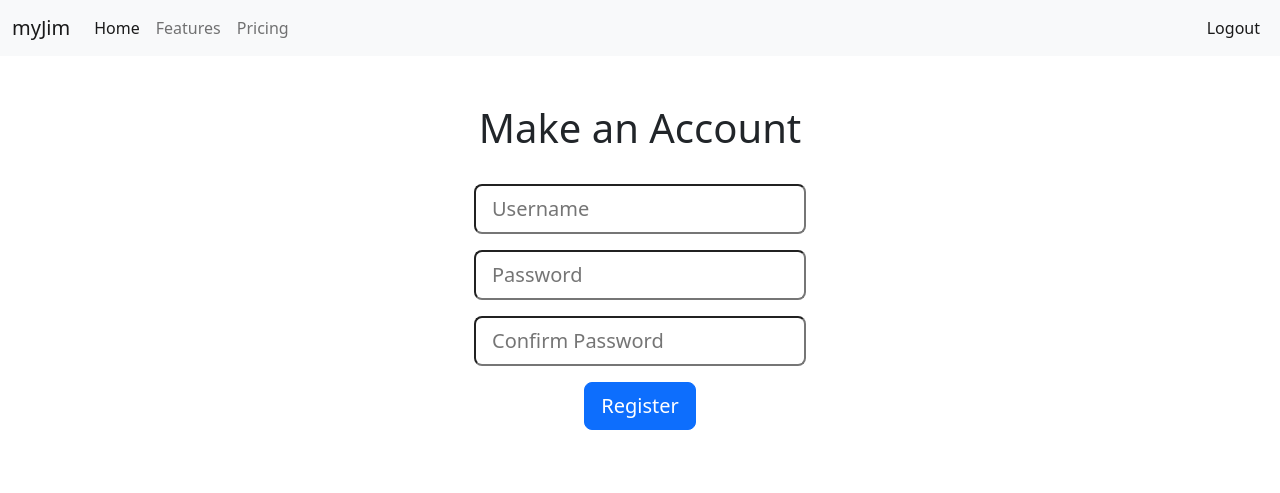
After one commit to rkhan71/myJim, a Flask app: page /register in a window 1280 px wide. The commit adds this page. Shown: the top 493 px of the page. Run offline with Flask 2, Linux system fonts and the light colour scheme.

Commit message:
adds sql database and allows users to register accounts

```diff
--- a/app.py
+++ b/app.py
@@ -1,8 +1,35 @@
-from flask import Flask, render_template
+from flask import Flask, render_template, redirect, request, session
+from flask_session import Session
+from werkzeug.security import check_password_hash, generate_password_hash
+import sqlite3
 
 app = Flask(__name__)
 
+app.config["TEMPLATES_AUTO_RELOAD"] = True
+
 @app.route("/")
 def index():
-    message = "Wagwan! Welcome to myJim."
-    return render_template("index.html", message = message)
+    return render_template("index.html")
+
+@app.route("/register", methods=["GET", "POST"])
+def register():
+    if request.method == "POST":
+        if not request.form.get("username") or not request.form.get("password") or not request.form.get("confirm"):
+            return redirect("error.html")
+        if request.form.get("password") != request.form.get("confirm"):
+            return redirect("error.html")
+        connect = sqlite3.connect("myJim.db")
+        cursor = connect.cursor()
+        cursor.execute("SELECT username FROM users")
+        uname = request.form.get("username")
+        unames = cursor.fetchall()
+        for i in unames:
+            if i == uname:
+                return redirect("error.html")
+        pword = generate_password_hash(request.form.get("password"))
+        cursor.execute("INSERT INTO users (username, hash) VALUES (?, ?)", (uname, pword))
+        connect.commit()
+        connect.close()
+        return redirect("/")
+    else:
+        return render_template("register.html")
--- a/templates/index.html
+++ b/templates/index.html
@@ -1,5 +1,5 @@
 {% extends "layout.html" %}
 
 {% block body %}
-    {{ message }}
+    <p>This is homepage for now bwana. Click logout to go to register page. All that works right now.</p>
 {% endblock %}
--- a/templates/layout.html
+++ b/templates/layout.html
@@ -11,7 +11,7 @@
     <body>
         <nav class="navbar navbar-expand-lg bg-light">
             <div class="container-fluid">
-              <a class="navbar-brand" href="#">myJim</a>
+              <a class="navbar-brand" href="/">myJim</a>
               <button class="navbar-toggler" type="button" data-bs-toggle="collapse" data-bs-target="#navbarNav" aria-controls="navbarNav" aria-expanded="false" aria-label="Toggle navigation">
                 <span class="navbar-toggler-icon"></span>
               </button>
@@ -29,13 +29,15 @@
                 </ul>
                 <ul class="navbar-nav ms-auto">
                     <li class="nav-item">
-                      <a class="nav-link active" aria-current="page" href="#">Logout</a>
+                      <a class="nav-link active" aria-current="page" href="/register">Logout</a>
                     </li>
                 </ul>
               </div>
             </div>
           </nav>
-        {% block body %}{% endblock %}
+          <main class="container-fluid py-5 text-center">
+            {% block body %}{% endblock %}
+          </main>
         <script src="https://cdn.jsdelivr.net/npm/bootstrap@5.2.0-beta1/dist/js/bootstrap.bundle.min.js" integrity="sha384-pprn3073KE6tl6bjs2QrFaJGz5/SUsLqktiwsUTF55Jfv3qYSDhgCecCxMW52nD2" crossorigin="anonymous"></script>
     </body>
 </html>
--- /dev/null
+++ b/templates/register.html
@@ -0,0 +1,21 @@
+{% extends "layout.html" %}
+
+{% block body %}
+<div class="container mb-3">
+    <h1>Make an Account</h1>
+</div>
+<div class="container py-3">
+    <form action="/register" method="post">
+        <div class="mb-3">
+            <input type="text" class="form-control-lg" name="username" placeholder="Username">
+        </div>
+        <div class="mb-3">
+            <input type="password" class="form-control-lg" name="password" placeholder="Password">
+        </div>
+        <div class="mb-3">
+            <input type="password" class="form-control-lg" name="confirm" placeholder="Confirm Password">
+        </div>
+        <button class="btn btn-primary btn-lg" type="submit">Register</button>
+    </form>
+</div>
+{% endblock %}
```
Also changed, not shown: myJim.db (added).
